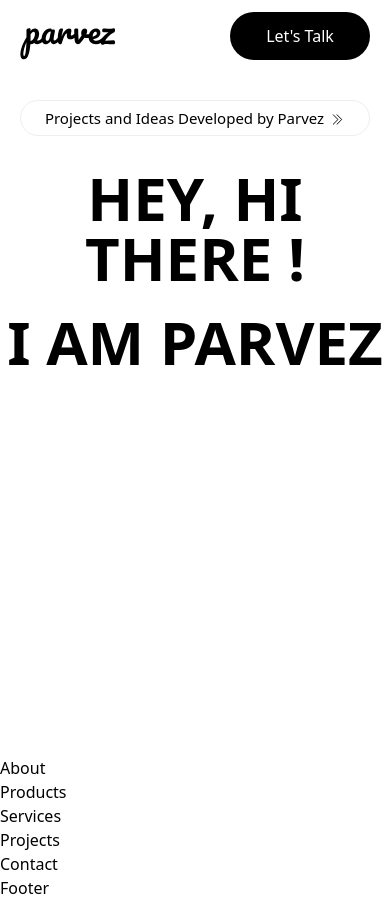
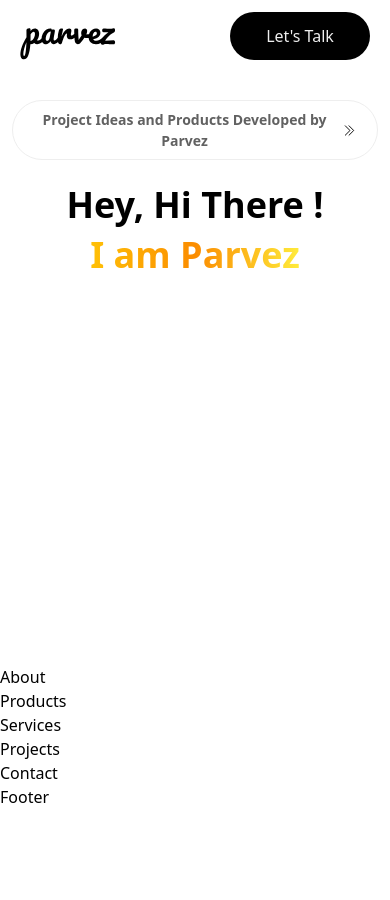
Before and after one commit to Mohamed-Parvez/parvez, a Next.js app: page / in a window 390 px wide. After the commit the page ends 844 px from the top, so only its background shows below. Built offline with nearby package versions, Linux system fonts and the light colour scheme.

Commit message:
Add responsive Hero section

```diff
--- a/components/sections/Hero.tsx
+++ b/components/sections/Hero.tsx
@@ -3,29 +3,31 @@ import React from "react";
 
 const Hero = () => {
   return (
-    <div id="hero" className="flex-center mt-10 flex flex-col space-y-8 pb-96">
+    <div id="hero" className="flex-center mt-10 flex-col pb-96">
       <div
         // eslint-disable-next-line tailwindcss/migration-from-tailwind-2
-        className="flex-center h-[36px] w-[350px] cursor-pointer gap-1.5
-      rounded-full border border-Grey hover:border-Light_Black hover:border-opacity-20 hover:bg-Grey hover:bg-opacity-30"
+        className="flex-center mx-3 h-auto w-auto cursor-pointer gap-1.5 text-wrap
+        rounded-full border border-Grey px-5 py-2 transition-colors duration-300 ease-in-out
+      hover:border-Light_Black hover:border-opacity-20 hover:bg-Grey hover:bg-opacity-30 lg:w-[420px]"
       >
-        <p className="flex-center gap-1 font-Sans text-[15px] font-medium">
-          Projects and Ideas Developed by Parvez
+        <p className="text-center font-Sans text-[14px] font-semibold text-Grey_700">
+          Project Ideas and Products Developed by Parvez
         </p>
+
         <Image
-          className="pt-[2px]"
           src={"/assets/icons/arrow.svg"}
           alt="arrow"
           height={15}
           width={15}
         />
       </div>
-      <div className="flex-col items-center justify-center space-y-6">
-        <h1 className="gap-2 text-center font-Sans text-6xl font-extrabold">
-          HEY, HI THERE !
-        </h1>
-        <h1 className="gap-2 text-center font-Sans text-6xl font-extrabold">
-          I AM PARVEZ
+      <div className="mt-5 flex-col items-center justify-center">
+        <h1
+          className="gap-2 text-center font-Sans text-4xl font-extrabold
+        leading-[1.4] md:text-5xl md:leading-[1.4] lg:text-6xl lg:leading-[1.4]"
+        >
+          Hey, Hi There ! <br />
+          <span className="primary-gradient">I am Parvez</span>
         </h1>
       </div>
     </div>
--- a/components/ui/navlist.tsx
+++ b/components/ui/navlist.tsx
@@ -10,7 +10,7 @@ const Navlist = () => {
           <Link
             key={data.key}
             href={data.href}
-            className="w-20 p-1 text-center font-Sans hover:font-bold"
+            className="w-20 p-1 text-center font-Sans text-Grey_700 hover:font-bold"
           >
             <li>{data.label}</li>
           </Link>
--- a/styles/globals.css
+++ b/styles/globals.css
@@ -16,9 +16,14 @@
   }
 
   .btn {
-    @apply bg-Black font-Sans text-[16px] font-normal text-White px-6 py-[12px] rounded-full
+    @apply bg-Black font-Sans text-[16px] font-normal text-Grey px-6 py-[12px] rounded-full
     hover:bg-White hover:text-Black hover:ring-Black hover:ring-1 hover:ring-opacity-60
     w-[140px] transition-colors duration-300 ease-in-out !important;
+  }
+
+  .primary-gradient {
+    @apply bg-gradient-to-r from-Amber_500 via-Orange_600
+    to-Yellow_500 bg-clip-text text-transparent;
   }
 }
 
--- a/tailwind.config.ts
+++ b/tailwind.config.ts
@@ -16,8 +16,12 @@ const config: Config = {
       Black: "#000000",
       Light_Black: "#222831",
       Grey: "#EEEEEE",
-      Teal: "00ADB5",
       White: "#FFFFFF",
+      Amber_500: "#FFC107",
+      Yellow_500: "#FFEB3B",
+      Orange_600: "#FB8C00",
+      Grey_700: "#616161",
+      transparent: "transparent",
     },
   },
   plugins: [],
```
